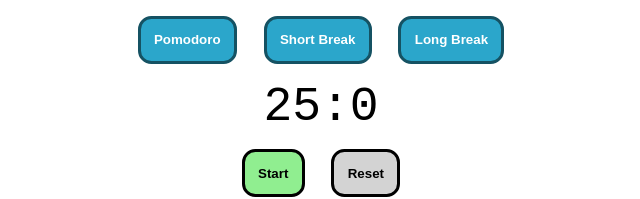
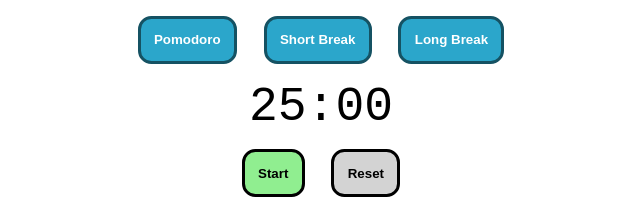
Before and after one commit to jcmann/pomtimer, a React (Create React App) app: page / in a window 1280 px wide. Shown: the top 199 px of the page, without its empty margins (319-959 px from the left). Built offline with nearby package versions, Linux system fonts and the light colour scheme.

Commit message:
Updated timer display formatting to 2-digits

```diff
--- a/src/Timer.js
+++ b/src/Timer.js
@@ -11,10 +11,15 @@
     const [currentStatus, setCurrentStatus] = props.currentStatus;
     const initialTime = props.initialTime;
 
-    // currentTime state is in seconds, this formats it to MM:SS
+    // currentTime state is in seconds, this formats it to MM:SS using regex
     function calculateTimeLeft() {
-        let minsLeft = Math.floor(timeLeft / 60);
-        let secondsLeft = Math.floor(timeLeft % 60) ;
+        let minsLeft = Math.floor(timeLeft / 60) + '';
+        let secondsLeft = Math.floor(timeLeft % 60) + '';
+
+        // Assures seconds displays two digit formatting
+        if (secondsLeft.length < 10) {
+            secondsLeft = secondsLeft.padStart(2, '0');
+        }
 
         return `${minsLeft}:${secondsLeft}`;
     }
```
Also changed, not shown: 1 other file (tests, documents, lock files or other folders).
